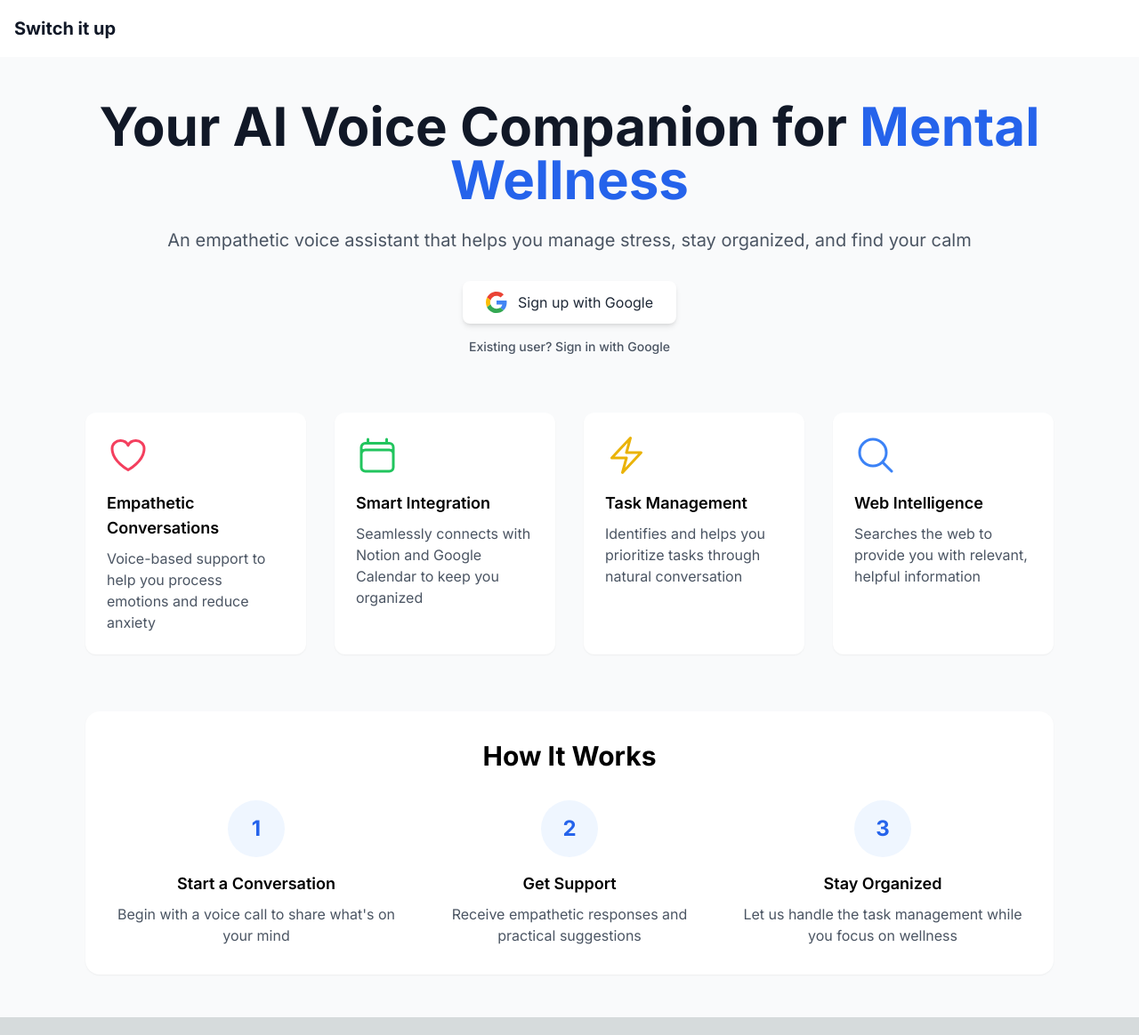
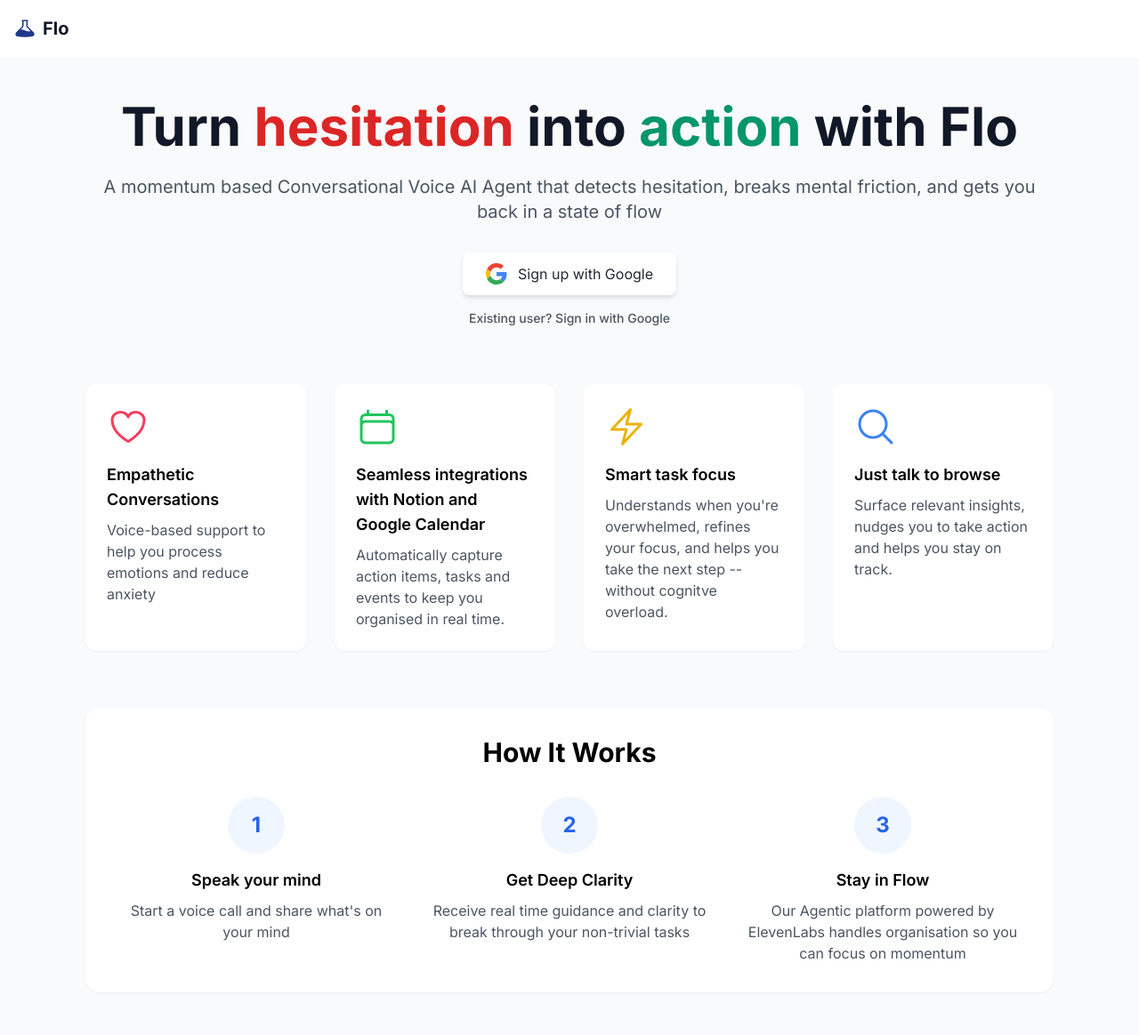
Before and after one commit to vishalv971/switch-it-up, a Next.js app: page / in a window 1280 px wide. Shown: the whole page at 89% size. Built offline with nearby package versions, Linux system fonts and the light colour scheme; no server answers; a web font is replaced by a local one.

Commit message:
ui polish

```diff
--- a/app/[[...index]]/page.tsx
+++ b/app/[[...index]]/page.tsx
@@ -43,11 +43,10 @@
         <div className="max-w-6xl mx-auto px-4 sm:px-6 lg:px-8 py-12">
           <div className="text-center mb-16">
             <h1 className="text-4xl md:text-6xl font-bold text-gray-900 mb-6 font-degular">
-              Your AI Voice Companion for
-              <span className="text-blue-600"> Mental Wellness</span>
+              Turn <span className="text-red-600">hesitation</span> into <span className="text-emerald-600">action</span> with Flo
             </h1>
             <p className="text-xl text-gray-600 mb-8 font-degular">
-              An empathetic voice assistant that helps you manage stress, stay organized, and find your calm
+              A momentum based Conversational Voice AI Agent that detects hesitation, breaks mental friction, and gets you back in a state of flow
             </p>
             <div className="flex flex-col items-center gap-4">
               <button
@@ -80,20 +79,20 @@
 
             <div className="bg-white p-6 rounded-xl shadow-sm hover:shadow-md transition-shadow">
               <CalendarIcon className="w-12 h-12 text-green-500 mb-4" />
-              <h3 className="text-lg font-semibold mb-2 font-degular">Smart Integration</h3>
-              <p className="text-gray-600">Seamlessly connects with Notion and Google Calendar to keep you organized</p>
+              <h3 className="text-lg font-semibold mb-2 font-degular">Seamless integrations with Notion and Google Calendar</h3>
+              <p className="text-gray-600">Automatically capture action items, tasks and events to keep you organised in real time.</p>
             </div>
 
             <div className="bg-white p-6 rounded-xl shadow-sm hover:shadow-md transition-shadow">
               <BoltIcon className="w-12 h-12 text-yellow-500 mb-4" />
-              <h3 className="text-lg font-semibold mb-2 font-degular">Task Management</h3>
-              <p className="text-gray-600">Identifies and helps you prioritize tasks through natural conversation</p>
+              <h3 className="text-lg font-semibold mb-2 font-degular">Smart task focus</h3>
+              <p className="text-gray-600">Understands when you're overwhelmed, refines your focus, and helps you take the next step -- without cognitve overload.</p>
             </div>
 
             <div className="bg-white p-6 rounded-xl shadow-sm hover:shadow-md transition-shadow">
               <MagnifyingGlassIcon className="w-12 h-12 text-blue-500 mb-4" />
-              <h3 className="text-lg font-semibold mb-2 font-degular">Web Intelligence</h3>
-              <p className="text-gray-600">Searches the web to provide you with relevant, helpful information</p>
+              <h3 className="text-lg font-semibold mb-2 font-degular">Just talk to browse</h3>
+              <p className="text-gray-600">Surface relevant insights, nudges you to take action and helps you stay on track.</p>
             </div>
           </div>
 
@@ -104,24 +103,24 @@
                 <div className="bg-blue-50 w-16 h-16 rounded-full flex items-center justify-center mx-auto mb-4">
                   <span className="text-2xl font-bold text-blue-600">1</span>
                 </div>
-                <h3 className="text-lg font-semibold mb-2 font-degular">Start a Conversation</h3>
-                <p className="text-gray-600">Begin with a voice call to share what&apos;s on your mind</p>
+                <h3 className="text-lg font-semibold mb-2 font-degular">Speak your mind</h3>
+                <p className="text-gray-600">Start a voice call and share what's on your mind</p>
               </div>
 
               <div className="text-center">
                 <div className="bg-blue-50 w-16 h-16 rounded-full flex items-center justify-center mx-auto mb-4">
                   <span className="text-2xl font-bold text-blue-600">2</span>
                 </div>
-                <h3 className="text-lg font-semibold mb-2 font-degular">Get Support</h3>
-                <p className="text-gray-600">Receive empathetic responses and practical suggestions</p>
+                <h3 className="text-lg font-semibold mb-2 font-degular">Get Deep Clarity</h3>
+                <p className="text-gray-600">Receive real time guidance and clarity to break through your non-trivial tasks</p>
               </div>
 
               <div className="text-center">
                 <div className="bg-blue-50 w-16 h-16 rounded-full flex items-center justify-center mx-auto mb-4">
                   <span className="text-2xl font-bold text-blue-600">3</span>
                 </div>
-                <h3 className="text-lg font-semibold mb-2 font-degular">Stay Organized</h3>
-                <p className="text-gray-600">Let us handle the task management while you focus on wellness</p>
+                <h3 className="text-lg font-semibold mb-2 font-degular">Stay in Flow</h3>
+                <p className="text-gray-600">Our Agentic platform powered by ElevenLabs handles organisation so you can focus on momentum</p>
               </div>
             </div>
           </div>
@@ -140,10 +139,10 @@
         </div>
         <>
           <div className="fixed bottom-4 sm:bottom-6 left-4 sm:left-6 z-50">
-            <CallLogButton className="bg-blue-500 hover:bg-blue-600" />
+            <CallLogButton className="bg-blue-900 hover:bg-blue-900" />
           </div>
           <div className="fixed bottom-4 sm:bottom-6 right-4 sm:right-6 z-50">
-            <SettingsButton className="bg-blue-500 hover:bg-blue-600" />
+            <SettingsButton className="bg-blue-900 hover:bg-blue-900" />
           </div>
         </>
       </SignedIn>
--- a/app/layout.tsx
+++ b/app/layout.tsx
@@ -6,6 +6,7 @@
   SignedOut,
   UserButton,
 } from '@clerk/nextjs'
+import { BeakerIcon } from '@heroicons/react/24/solid';
 
 const inter = Inter({ subsets: ["latin"] });
 
@@ -30,7 +31,10 @@
         </head>
         <body className={`${inter.className} antialiased`}>
           <header className="flex justify-between items-center p-4 gap-4 h-16 bg-white shadow-sm">
-            <div className="text-xl font-bold text-gray-900 font-degular">Switch it up</div>
+            <div className="text-xl font-bold text-gray-900 font-degular flex items-center gap-2">
+              <BeakerIcon className="h-6 w-6 text-blue-900" />
+              <span>Flo</span>
+            </div>
             <div>
               <SignedIn>
                 <UserButton afterSignOutUrl="/" />
```
